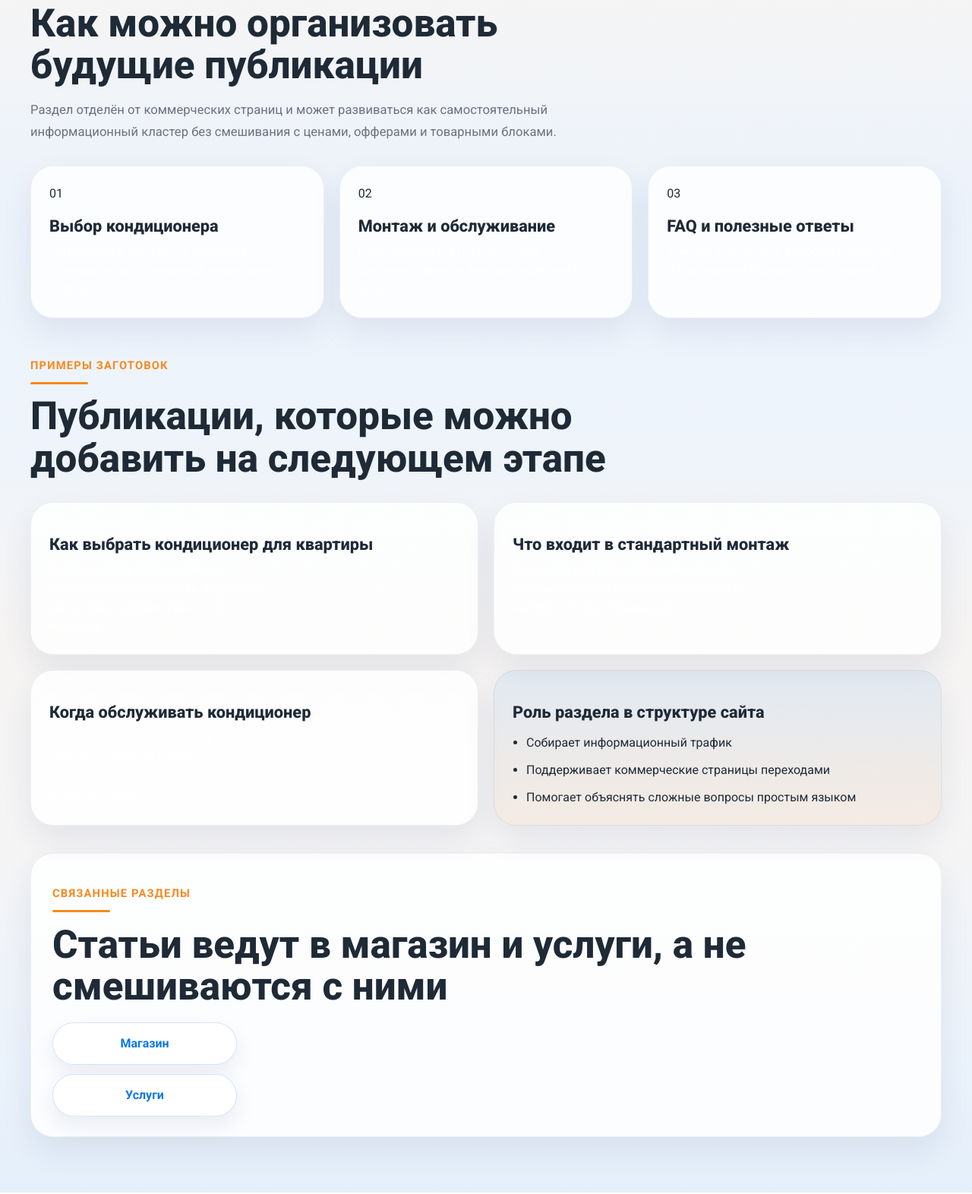
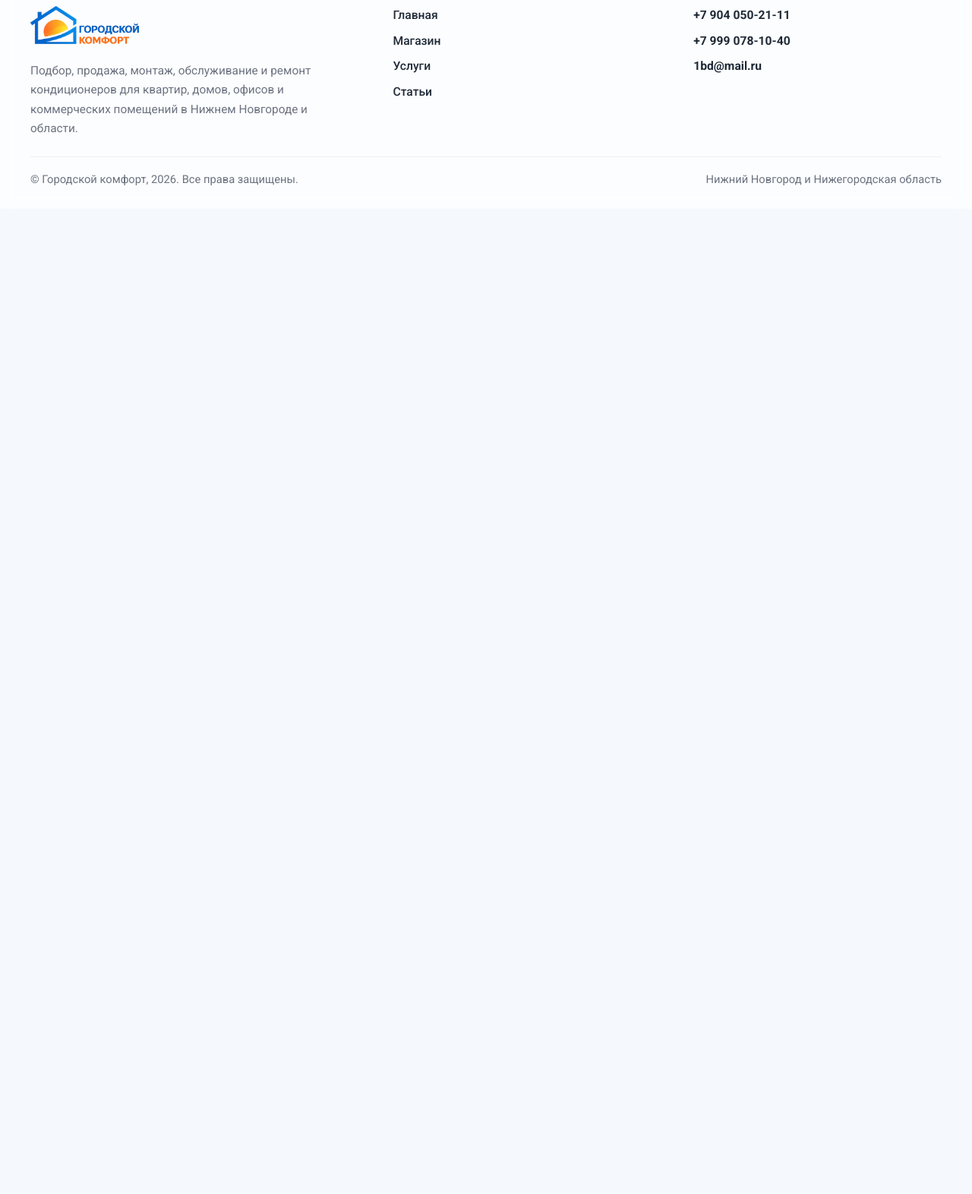
Before and after one commit to SergeiBogdanov/gorcomfort.ru, a website: page articles.html in a window 1280 px wide. Shown: the part 828-2400 px from the top of the page at 76% size. After the commit the page ends 1103 px from the top, so only its background shows below. Drawn offline with Linux system fonts and the light colour scheme.

Commit message:
fix articles

```diff
--- a/articles.html
+++ b/articles.html
@@ -103,17 +103,17 @@
   </header>
 
   <main>
-    <section class="page-hero">
+    <section class="page-hero page-hero--articles">
       <div class="container page-hero__grid">
         <div class="page-hero__content">
-          <p class="page-hero__eyebrow">Информационный раздел</p>
+          <p class="page-hero__eyebrow">Нижний Новгород и область</p>
           <h1 class="page-hero__title">
             Статьи, советы и полезные материалы
-            <span>по кондиционерам</span>
+            <span>про кониционеры</span>
           </h1>
-          <p class="page-hero__text">Это заготовка под отдельный информационный раздел. Здесь удобно развивать SEO-статьи, экспертные материалы, инструкции, ответы на вопросы и контент, который помогает пользователю до выбора товара или услуги.</p>
+          <p class="page-hero__text">Разбираем простым языком, как выбрать кондиционер для квартиры, дома или офиса, когда нужна чистка и обслуживание, на что обратить внимание перед монтажом и какие ошибки чаще всего приводят к лишним расходам.</p>
           <div class="page-hero__actions">
-            <a class="services-page-hero__button services-page-hero__button--primary" href="#articlesStructure">Смотреть структуру раздела</a>
+            <a class="services-page-hero__button services-page-hero__button--accent" href="./services.html">Перейти к услугам</a>
             <a class="services-page-hero__button services-page-hero__button--secondary" href="./shop.html">Перейти в магазин</a>
           </div>
         </div>
@@ -125,76 +125,6 @@
       </div>
     </section>
 
-    <section class="content-section" id="articlesStructure">
-      <div class="container">
-        <div class="content-section__intro">
-          <p class="content-section__eyebrow">Структура раздела</p>
-          <h2 class="content-section__title">Как можно организовать будущие публикации</h2>
-          <p class="content-section__text">Раздел отделён от коммерческих страниц и может развиваться как самостоятельный информационный кластер без смешивания с ценами, офферами и товарными блоками.</p>
-        </div>
-        <div class="content-grid content-grid--three">
-          <article class="content-card">
-            <span class="content-card__number">01</span>
-            <h3 class="content-card__title">Выбор кондиционера</h3>
-            <p class="content-card__text">Материалы о мощности, площади, брендах, типах помещений и критериях подбора.</p>
-          </article>
-          <article class="content-card">
-            <span class="content-card__number">02</span>
-            <h3 class="content-card__title">Монтаж и обслуживание</h3>
-            <p class="content-card__text">Поясняющие статьи о монтаже, сезонном сервисе, типовых ошибках и уходе.</p>
-          </article>
-          <article class="content-card">
-            <span class="content-card__number">03</span>
-            <h3 class="content-card__title">FAQ и полезные ответы</h3>
-            <p class="content-card__text">Контент под частые вопросы клиентов и расширение будущей базы знаний.</p>
-          </article>
-        </div>
-      </div>
-    </section>
-
-    <section class="content-section content-section--soft">
-      <div class="container">
-        <div class="content-section__intro">
-          <p class="content-section__eyebrow">Примеры заготовок</p>
-          <h2 class="content-section__title">Публикации, которые можно добавить на следующем этапе</h2>
-        </div>
-        <div class="content-grid content-grid--two">
-          <article class="content-card">
-            <h3 class="content-card__title">Как выбрать кондиционер для квартиры</h3>
-            <p class="content-card__text">Заготовка под SEO-материал с пояснениями по площади, мощности, шуму, энергоэффективности и бюджету.</p>
-          </article>
-          <article class="content-card">
-            <h3 class="content-card__title">Что входит в стандартный монтаж</h3>
-            <p class="content-card__text">Заготовка под объясняющий материал, который логично ведёт пользователя в коммерческую страницу услуг.</p>
-          </article>
-          <article class="content-card">
-            <h3 class="content-card__title">Когда обслуживать кондиционер</h3>
-            <p class="content-card__text">Заготовка под сезонный контент, который помогает связать информационный и сервисный разделы сайта.</p>
-          </article>
-          <article class="content-card content-card--accent">
-            <h3 class="content-card__title">Роль раздела в структуре сайта</h3>
-            <ul class="content-list">
-              <li>Собирает информационный трафик</li>
-              <li>Поддерживает коммерческие страницы переходами</li>
-              <li>Помогает объяснять сложные вопросы простым языком</li>
-            </ul>
-          </article>
-        </div>
-      </div>
-    </section>
-
-    <section class="page-links">
-      <div class="container page-links__inner">
-        <div>
-          <p class="page-links__eyebrow">Связанные разделы</p>
-          <h2 class="page-links__title">Статьи ведут в магазин и услуги, а не смешиваются с ними</h2>
-        </div>
-        <div class="page-links__actions">
-          <a class="services-page-hero__button services-page-hero__button--secondary" href="./shop.html">Магазин</a>
-          <a class="services-page-hero__button services-page-hero__button--secondary" href="./services.html">Услуги</a>
-        </div>
-      </div>
-    </section>
   </main>
 
   <footer class="site-footer">
--- a/css/responsive.css
+++ b/css/responsive.css
@@ -1458,6 +1458,10 @@
     min-height: 320px;
   }
 
+  .page-hero--articles .page-hero__image {
+    object-position: center 72%;
+  }
+
   .services-page-hero__image-wrap {
     min-height: 320px;
   }
@@ -1522,6 +1526,10 @@
 
   .page-hero__image {
     min-height: 260px;
+  }
+
+  .page-hero--articles .page-hero__image {
+    object-position: center 76%;
   }
 
   .page-hero__image-wrap {
--- a/css/sections.css
+++ b/css/sections.css
@@ -1627,6 +1627,14 @@ a.contacts-item__value:focus-visible {
   display: none;
 }
 
+.page-hero--articles .page-hero__eyebrow {
+  padding-bottom: 0;
+}
+
+.page-hero--articles .page-hero__eyebrow::after {
+  display: none;
+}
+
 .content-section {
   padding: 36px 0 0;
 }
```
